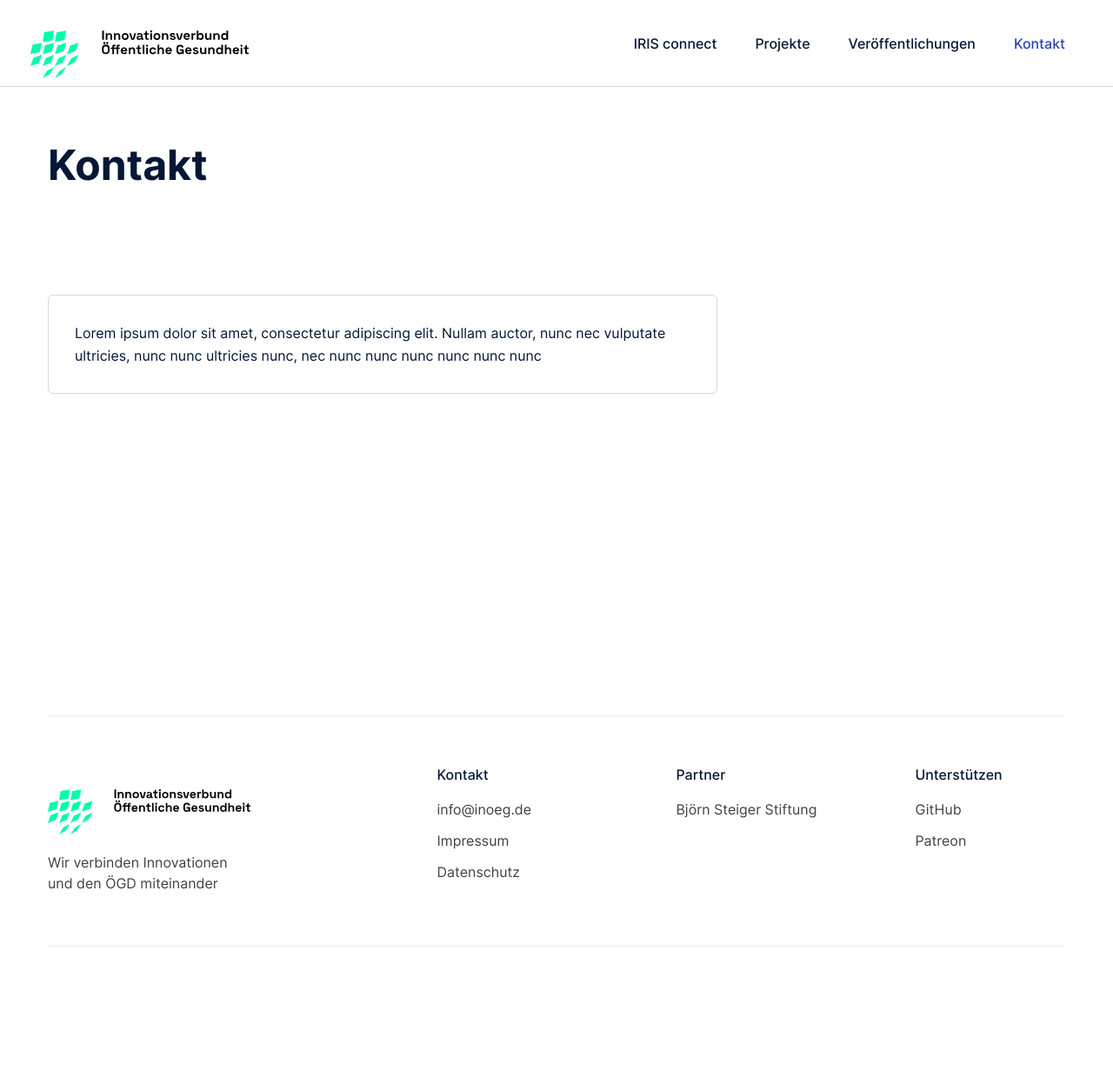
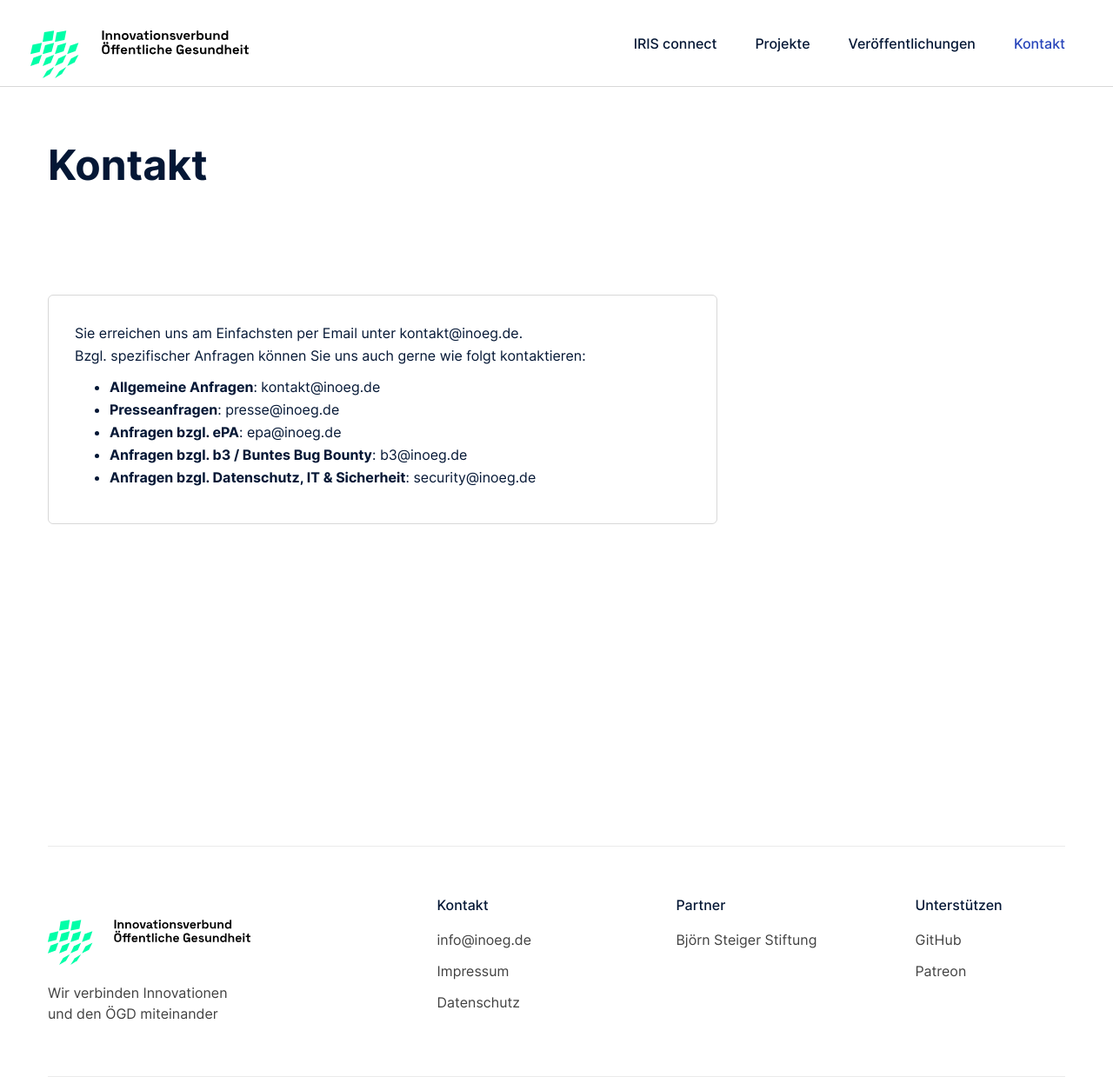
Before and after one commit to InOG-projects/inog-projects.github.io, a Jekyll site: the page built from _pages/kontakt.md, in a window 1280 px wide and 1239 px high. Shown: the whole window at 87% size. Built offline with Jekyll 4.4.1, drawn with Linux system fonts in a browser that asks for light colours.

Commit message:
Update content

```diff
--- a/_pages/kontakt.md
+++ b/_pages/kontakt.md
@@ -6,6 +6,16 @@ redirect_from:
   - /contact/
   - /contact-us.html
 ---
+Sie erreichen uns am Einfachsten per Email unter {{ site.email }}.
 
-Lorem ipsum dolor sit amet, consectetur adipiscing elit. Nullam auctor, nunc nec vulputate ultricies, nunc nunc ultricies nunc, nec nunc nunc nunc nunc nunc
-nunc
+Bzgl. spezifischer Anfragen können Sie uns auch gerne wie folgt kontaktieren:
+
+- **Allgemeine Anfragen**: {{ site.email }}
+
+- **Presseanfragen**: presse@inoeg.de
+
+- **Anfragen bzgl. ePA**: epa@inoeg.de
+
+- **Anfragen bzgl. b3 / Buntes Bug Bounty**: b3@inoeg.de
+
+- **Anfragen bzgl. Datenschutz, IT & Sicherheit**: security@inoeg.de
```
